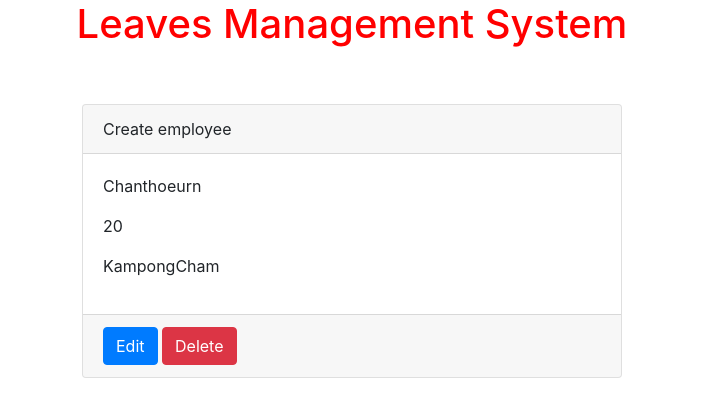
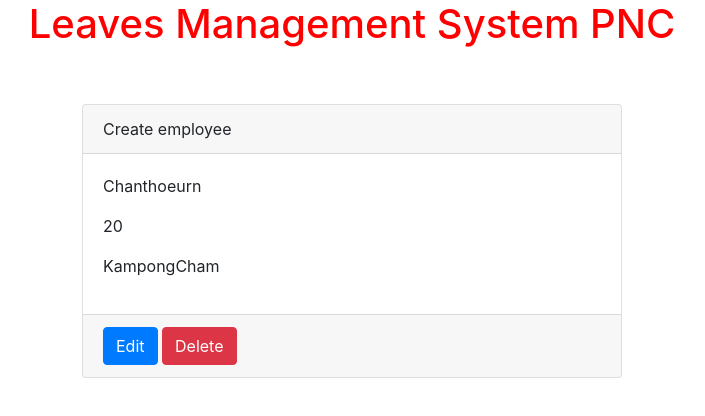
Before and after one commit to chanthoeurntuon20/test_git, a plain HTML site: page index.html in a window 1280 px wide. Shown: the whole page, without its empty margins (288-993 px from the left). Drawn offline with nearby package versions, Linux system fonts and the light colour scheme.

Commit message:
#1 change h1 PNC

```diff
--- a/index.html
+++ b/index.html
@@ -8,7 +8,7 @@
     <link rel="stylesheet" href="https://maxcdn.bootstrapcdn.com/bootstrap/4.5.0/css/bootstrap.min.css">
 </head>
 <body>
-    <h1>Leaves Management System</h1>
+    <h1>Leaves Management System PNC</h1>
     <div class="container">
         <div class="row">
            <div class="col-3"></div>
```
